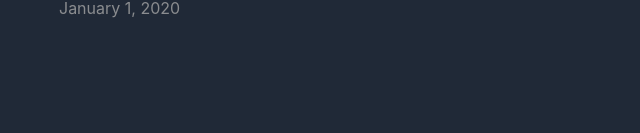
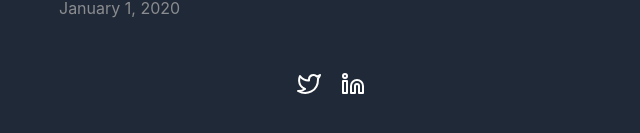
Before and after one commit to nicoalbanese/nextjs-blog, a Next.js app: page / in a window 1280 px wide. Shown: the part 711-844 px from the top of the page, without its empty margins (309-949 px from the left). Built offline with nearby package versions, Linux system fonts and the light colour scheme.

Commit message:
added socials

```diff
--- a/components/layout.js
+++ b/components/layout.js
@@ -8,6 +8,7 @@ const name = 'Nico Albanese'
 export const siteTitle = 'Nico Albanese'
 
 export default function Layout({ children, home }) {
+
   return (
     <div className={styles.container}>
       <Head>
@@ -68,6 +69,14 @@ export default function Layout({ children, home }) {
           </Link>
         </div>
       )}
+      <div id="socials" className={utilStyles.socialSection}>
+        <a className={utilStyles.svgLogos} href="https://twitter.com/nicoalbanese10">
+          <svg xmlns="http://www.w3.org/2000/svg" width="24" height="24" viewBox="0 0 24 24" fill="none" stroke="currentColor" stroke-width="2" stroke-linecap="round" stroke-linejoin="round" class="feather feather-twitter"><path d="M23 3a10.9 10.9 0 0 1-3.14 1.53 4.48 4.48 0 0 0-7.86 3v1A10.66 10.66 0 0 1 3 4s-4 9 5 13a11.64 11.64 0 0 1-7 2c9 5 20 0 20-11.5a4.5 4.5 0 0 0-.08-.83A7.72 7.72 0 0 0 23 3z"></path></svg>
+        </a>
+        <a href="https://www.linkedin.com/in/nicoalbanese/" className={utilStyles.svgLogos}>
+          <svg xmlns="http://www.w3.org/2000/svg" width="24" height="24" viewBox="0 0 24 24" fill="none" stroke="currentColor" stroke-width="2" stroke-linecap="round" stroke-linejoin="round" class="feather feather-linkedin"><path d="M16 8a6 6 0 0 1 6 6v7h-4v-7a2 2 0 0 0-2-2 2 2 0 0 0-2 2v7h-4v-7a6 6 0 0 1 6-6z"></path><rect x="2" y="9" width="4" height="12"></rect><circle cx="4" cy="4" r="2"></circle></svg>
+        </a>
+      </div>
     </div>
   )
 }
--- a/pages/index.js
+++ b/pages/index.js
@@ -56,7 +56,7 @@ export default function Home({ allPostsData }) {
             <li className={utilStyles.listItem} key={id}>
               <Link href={`/posts/${id}`}><a>{title}</a></Link>
               <br />
-              <small className={utilStyles.lightText}><Date dateString={date}/></small>
+              <small className={utilStyles.lightText}><Date dateString={date} /></small>
             </li>
           ))}
         </ul>
--- a/styles/utils.module.css
+++ b/styles/utils.module.css
@@ -50,3 +50,19 @@
   .lightText {
     color: hsla(219, 2%, 55%, 1.0);
   }
+
+  .socialSection {
+    display: flex;
+    justify-content: center;
+    margin-top: 50px;
+  }
+
+  .svgLogos {
+    color: white;
+    margin: 0 10px;
+  }
+
+  .svgLogos:hover {
+    opacity: 60%;
+    cursor: pointer;
+  }
```
Also changed, not shown: public/linkedin.svg (added), public/twitter.svg (added).
